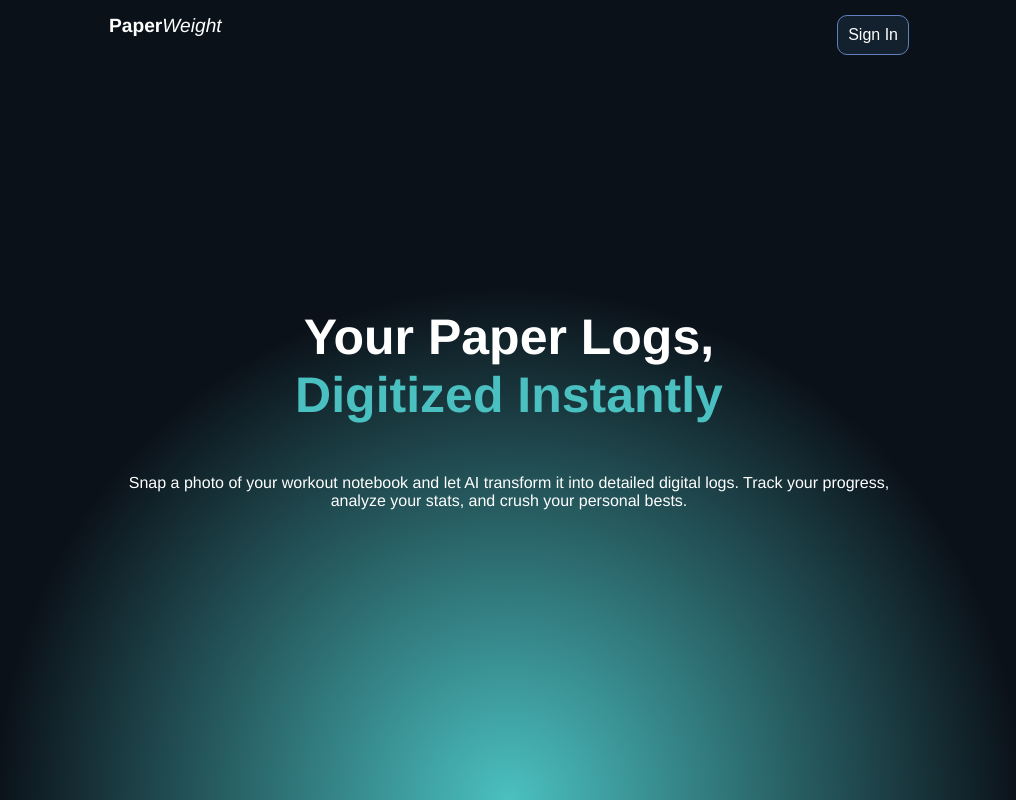
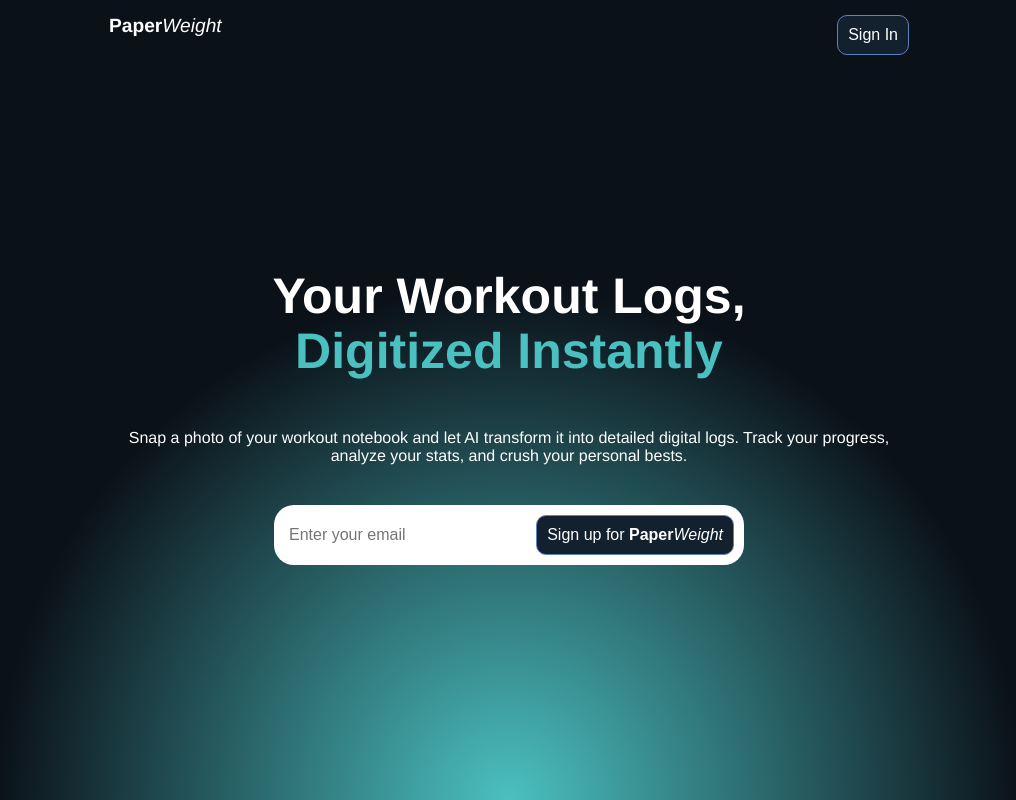
Before and after one commit to OliverHeffernan/paperWeight, a Vue app: page / in a window 1280 px wide. Shown: the top 800 px of the page, without its empty margins (131-1147 px from the left). Built offline with nearby package versions, Linux system fonts and the light colour scheme; no server answers.

Commit message:
landing page looking pretty good now. Added sign up inputs, that hand the email entered over to the sign up page, and also made some scroll animations.

```diff
--- a/src/components/FeatureBubble.vue
+++ b/src/components/FeatureBubble.vue
@@ -1,4 +1,5 @@
 <script setup lang="ts">
+import ScrollUnderline from './landing/ScrollUnderline.vue';
 defineProps<{
     title: string;
     message: string;
@@ -15,6 +16,7 @@ defineProps<{
             ></i>
             {{ title }}
         </h2>
+        <ScrollUnderline />
         <p>
             {{ message }}
             <slot></slot>
--- a/src/components/landing/FeatureSection.vue
+++ b/src/components/landing/FeatureSection.vue
@@ -2,7 +2,8 @@
 import FeatureBubble from '../FeatureBubble.vue';
 </script>
 <template>
-    <div class="margins featureSection">
+    <div class="container">
+        <div class="marginsWidth featureSection">
             <h2>Everything You Need to Track your Progress</h2>
             <p>From paper to insights in seconds. PaperWeight transforms your analog logs into powerful digital analytics.</p>
             <div class="flexbox">
@@ -33,16 +34,24 @@ import FeatureBubble from '../FeatureBubble.vue';
                 />
             </div>
         </div>
+    </div>
 </template>
 <style scoped>
+.container {
+    position: relative;
+    width: 100%;
+    display: flex;
+    justify-content: center;
+}
 .featureSection {
+    margin-top: 800px;
     background-color: var(--sec);
     z-index: 10;
-    position: relative;
-    padding: 20px;
+    padding: 23px;
     border: solid var(--btnBorder) 1px;
     border-radius: 30px 30px 0 0;
     border-bottom: none;
+    box-sizing: content-box;
 }
 .text-center {
     text-align: center;
--- a/src/components/landing/Footer.vue
+++ b/src/components/landing/Footer.vue
@@ -1,23 +1,44 @@
 <script setup lang="ts">
 import BubbleButton from '../../components/BubbleButton.vue';
+import SignUpComponent from './SignUpComponent.vue';
 import { useRouter } from 'vue-router';
 const router = useRouter();
 </script>
 <template>
-    <footer class="footer margins">
-        <h1>Sign Up for free today</h1>
-        <BubbleButton
-            @click="router.push({ name: 'Sign Up' })"
-        >
-            Get Started
-        </BubbleButton>
-        <div class="links">
+    <footer class="footer">
+        <div class="margins">
+            <h1>Sign Up for free today</h1>
+            <SignUpComponent />
+            <div class="links">
 
+            </div>
         </div>
+        <div class="gradient"></div>
     </footer>
 </template>
 <style scoped>
 .footer {
     text-align: center;
+    position: relative;
+    padding: 100px 0;
+    overflow: hidden;
+}
+
+.footer .margins {
+    position: relative;
+    z-index: 2;
+    display: flex;
+    flex-direction: column;
+    align-items: center;
+}
+
+.gradient {
+    height: 100vh;
+    width: 100%;
+    background: radial-gradient(circle at bottom, var(--accent) 0%, var(--prim) 60%);
+    position: absolute;
+    bottom: -400px;
+    left: 0;
+    z-index: 1;
 }
 </style>
--- /dev/null
+++ b/src/components/landing/ScrollUnderline.vue
@@ -0,0 +1,53 @@
+<template>
+    <div class="container">
+        <span class="underline"></span>
+    </div>
+</template>
+<style scoped>
+.underline {
+    display: block;
+    height: 0px;
+    background-color: var(--btnBorder);
+    position: relative;
+    overflow: hidden;
+
+    animation-name: underlineMove;
+    view-timeline: --box-timeline block;
+    animation-timeline: --box-timeline;
+    animation-range: 0% 100%;
+    animation-duration: 1s;
+}
+
+.underline::after {
+    width: 100%;
+    height: 4px;
+    opacity: 1;
+}
+
+@keyframes underlineMove {
+    0% {
+        width: 0%;
+        height: 0;
+        opacity: 0;
+        border-radius: 0;
+    }
+    80% {
+        width: 100%;
+        height: 4px;
+        opacity: 1;
+        border-radius: 2px;
+    }
+    100% {
+        width: 100%;
+        height: 4px;
+        opacity: 1;
+        border-radius: 2px;
+    }
+
+}
+
+.container {
+    height: 0;
+    width: 100%;
+}
+</style>
--- /dev/null
+++ b/src/components/landing/SignUpComponent.vue
@@ -0,0 +1,50 @@
+<script setup lang="ts">
+import BubbleButton from "../BubbleButton.vue";
+import { ref } from "vue";
+import { useRouter } from 'vue-router';
+const router = useRouter();
+
+const email = ref<string>('');
+</script>
+<template>
+    <div class="container">
+        <input
+            type="text"
+            placeholder="Enter your email"
+            class="input-field"
+            v-model="email"
+        />
+        <BubbleButton
+            class="sign-up-button"
+            @click="router.push({ name: 'Sign Up', params: { email: email } })"
+        >
+            Sign up for <b>Paper</b><em>Weight</em>
+        </BubbleButton>
+    </div>
+</template>
+<style scoped>
+
+.container {
+    display: flex;
+    flex-direction: row;
+    gap: 10px;
+    align-items: center;
+    margin-top: 20px;
+    padding: 10px;
+    margin: 0;
+    width: 100%;
+    max-width: 450px;
+
+    background-color: white;
+    border-radius: 20px;
+}
+
+.container .input-field {
+    margin: 0;
+    border: none;
+    background: none;
+    flex-grow: 1;
+    color: black;
+}
+
+</style>
--- a/src/components/landing/SplashScreen.vue
+++ b/src/components/landing/SplashScreen.vue
@@ -1,8 +1,12 @@
+<script setup lang="ts">
+import SignUpComponent from './SignUpComponent.vue';
+</script>
 <template>
     <div class="splash">
         <div class="margins">
-            <h1>Your Paper Logs,<br><span style="color: var(--accent)">Digitized Instantly</span></h1>
+            <h1>Your Workout Logs,<br><span style="color: var(--accent)">Digitized Instantly</span></h1>
             <p>Snap a photo of your workout notebook and let AI transform it into detailed digital logs. Track your progress, analyze your stats, and crush your personal bests.</p>
+            <SignUpComponent />
         </div>
     </div>
     <div class="gradient"></div>
@@ -19,16 +23,45 @@
     justify-content: center;
 }
 
+.margins {
+    animation-timeline: scroll();
+    animation-name: heading;
+    animation-range: 0% 50%;
+    animation-duration: 1s;
+}
 
 .splash .margins {
     height: 100%;
     display: flex;
     flex-direction: column;
     justify-content: center;
+    align-items: center;
 }
 
 .margins h1 {
     font-size: 50px;
+    line-height: 1.1;
+}
+
+.margins p {
+    animation-timeline: scroll();
+    animation-name: heading;
+    animation-range: 0% 50%;
+    animation-duration: 1s;
+    margin-bottom: 40px;
+}
+
+@keyframes heading {
+    from {
+        opacity: 1;
+        filter: blur(0px);
+    }
+    to {
+        scale: 1.5;
+        opacity: 0;
+        filter: blur(4px);
+
+    }
 }
 .splash-spacer {
     height: 90vh;
@@ -41,5 +74,22 @@
     width: 100%;
     z-index: 1;
     background: radial-gradient(circle at center, var(--accent) 0%, var(--prim) 50%);
+    animation-timeline: scroll();
+    animation-name: gradient;
+    animation-range: 0% 100%;
+    animation-duration: 1s;
+}
+
+@keyframes gradient {
+    from {
+        height: 200vh;
+        top: 0;
+        opacity: 1;
+    }
+    to {
+        height: 400vh;
+        top: -130vh;
+        opacity: 0;
+    }
 }
 </style>
--- a/src/components/landing/StepsSection.vue
+++ b/src/components/landing/StepsSection.vue
@@ -43,7 +43,6 @@ const steps = [
 .margins {
     position: relative;
     z-index: 10;
-    background-color: var(--prim);
 }
 .fullWidth {
     margin: 0;
@@ -51,5 +50,6 @@ const steps = [
     border-top: 1px solid var(--border);
     position: relative;
     z-index: 10;
+    background: none;
 }
 </style>
--- a/src/router/index.ts
+++ b/src/router/index.ts
@@ -25,9 +25,10 @@ const routes: Array<RouteRecordRaw> = [
         props: true,
     },
     {
-        path: '/signup',
+        path: '/signup/:email?',
         name: 'Sign Up',
         component: SignUpView,
+        props: true
     },
     {
         path: '/app/emailconf',
--- a/src/views/SignUpView.vue
+++ b/src/views/SignUpView.vue
@@ -1,7 +1,11 @@
 <!-- Sign up view -->
-<script setup>
+<script setup lang="ts">
 
-import { ref } from 'vue';
+const props = defineProps<{
+    email?: string;
+}>();
+
+import { ref, onMounted } from 'vue';
 import { useRouter } from 'vue-router';
 import { supabase } from '../lib/supabase';
 import ErrorBubble from '../components/ErrorBubble.vue';
@@ -33,6 +37,12 @@ function handleEnter(index) {
     }
 }
 
+onMounted(() => {
+    if (props.email) {
+        email.value = props.email;
+    }
+});
+
 /**
  * Sign up with email and password.
  * On success, redirect to email confirmation view.
@@ -63,10 +73,10 @@ async function signUpWithEmail() {
 	<LoadingView v-if="loading" />
 	<div class="margins">
 		<h2>Sign Up</h2>
+		<h3>Email</h3>
+		<input v-model="email" :ref="setInputRef" @keyup.enter="handleEnter(0)" type="email" placeholder="Enter your email.">
 		<h3>Display name</h3>
-        <input v-model="displayname" :ref="setInputRef" @keyup.enter="handleEnter(0)" type="text" placeholder="Enter your display name.">
-		<h3>Email</h3>
-		<input v-model="email" :ref="setInputRef" @keyup.enter="handleEnter(1)" type="email" placeholder="Enter your email.">
+        <input v-model="displayname" :ref="setInputRef" @keyup.enter="handleEnter(1)" type="text" placeholder="Enter your display name.">
 		<h3>Password</h3>
 		<input v-model="password" :ref="setInputRef" @keyup.enter="handleEnter(2)" type="password" placeholder="Enter the password you would like to use.">
 		<!--<button class="bubbleButton" :disabled="loading" @click="signUpWithEmail">Sign Up</button>-->
```
Also changed, not shown: 5 other files (tests, documents, lock files or other folders). Lines whose indentation alone changed are shown as unchanged.
